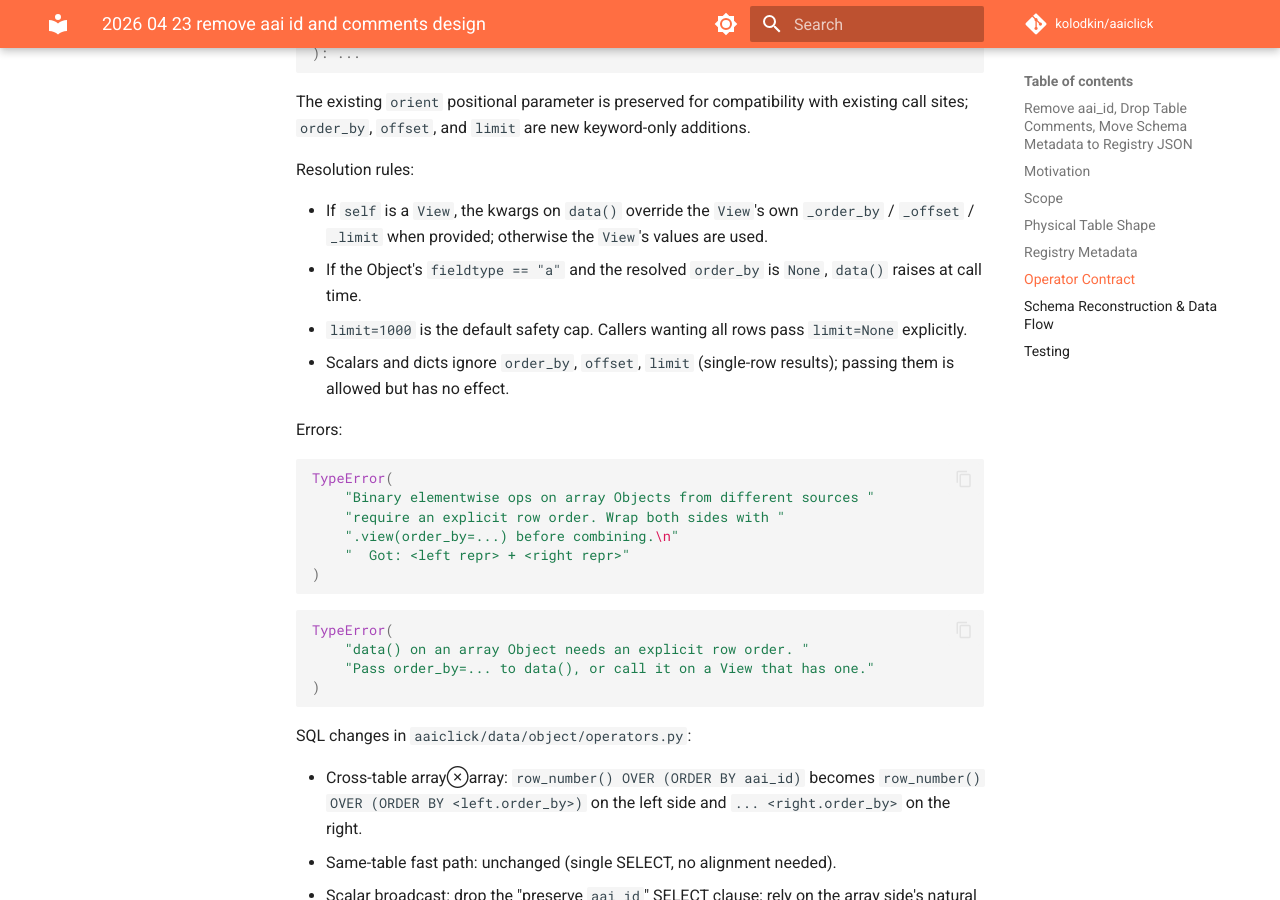
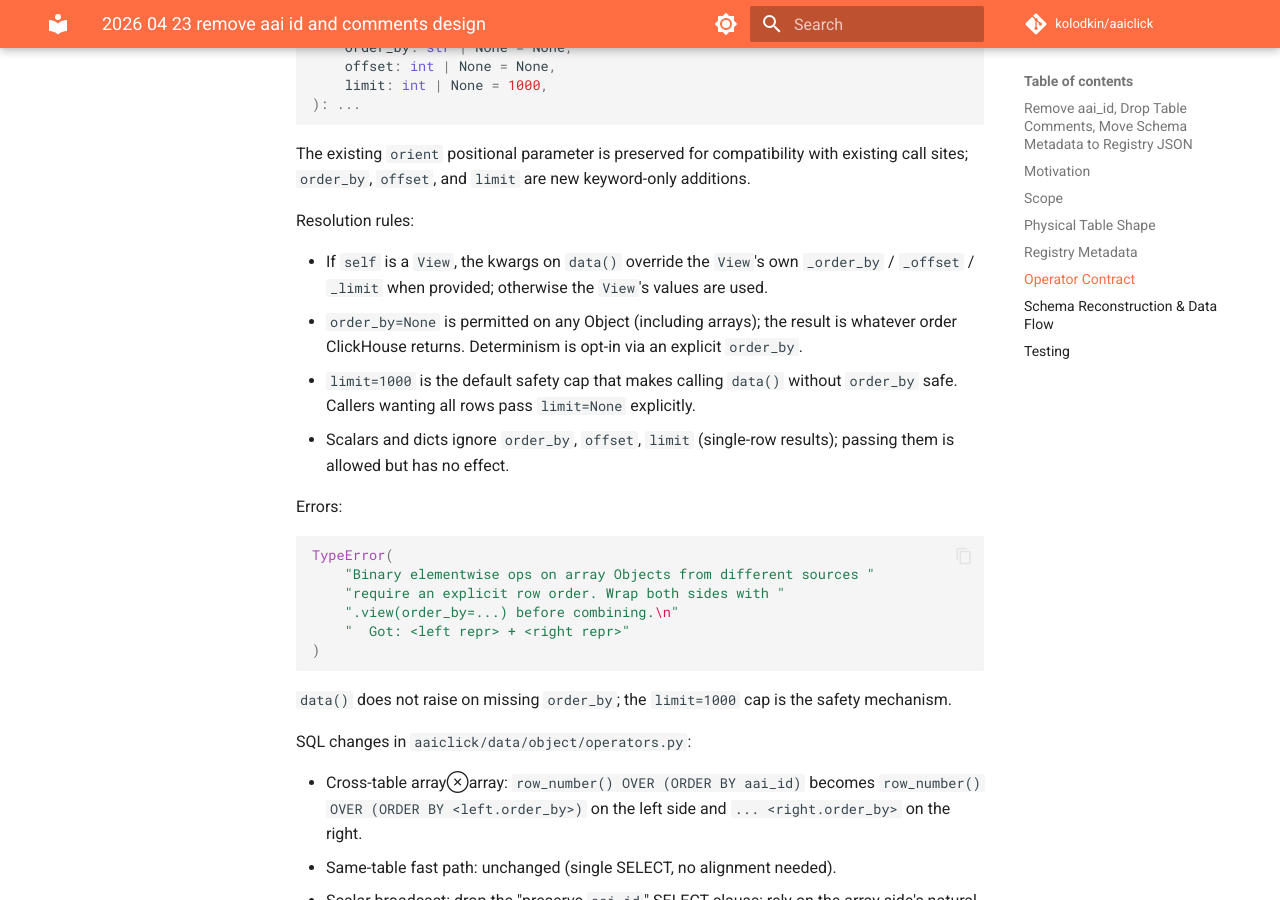
Before and after one commit to kolodkin/aaiclick, an MkDocs documentation site: the page built from docs/superpowers/specs/2026-04-23-remove-aai-id-and-comments-design.md, in a window 1280 px wide and 900 px high, scrolled down 3834 px. Built offline with MkDocs 1.6.1 and Material for MkDocs 9.7.7, drawn with Linux system fonts in a browser that asks for light colours; comment, search, counter and statistics services are not loaded; some of the changed text lies outside the part shown.

Commit message:
refactor: data() defaults order_by=None, relies on limit=1000 for safety
Loosens the data() contract from the prior spec — order_by defaults to
None on all Objects (arrays included). Determinism is opt-in; the
limit=1000 default is the safety cap that makes calling data() without
an explicit order safe. Binary cross-table op contract is unchanged.

````diff
--- a/docs/superpowers/specs/2026-04-23-remove-aai-id-and-comments-design.md
+++ b/docs/superpowers/specs/2026-04-23-remove-aai-id-and-comments-design.md
@@ -18,7 +18,7 @@ In scope:
 - Drop ClickHouse `COMMENT` clauses from `CREATE TABLE` DDL.
 - Add a `schema_json` column to the SQL `table_registry`, holding the full schema as a Pydantic-serialized JSON document.
 - Make schema reconstruction read from the registry JSON instead of `system.columns` + COMMENT YAML.
-- Tighten the operator contract: binary elementwise ops between two array Objects from different sources, and `.data()` on an array Object, both require an explicit `View(order_by=...)`. Detection happens at call time.
+- Tighten the operator contract: binary elementwise ops between two array Objects from different sources require an explicit `View(order_by=...)` on both sides, detected at call time. `.data()` gains keyword-only `order_by`, `offset`, and `limit` parameters (with `limit=1000` as a safety default) so callers can read rows from any Object without building a `View`.
 
 Out of scope (explicitly):
 
@@ -106,7 +106,7 @@ The registry is authoritative for schema reads. There is no second `ALTER`-time
 | Operation                                          | Requires explicit `order_by`?        |
 |----------------------------------------------------|--------------------------------------|
 | `a + b` (two array Objects, different sources)     | Yes — both sides as `View(order_by)` |
-| `array_obj.data()`                                 | Yes — passed to `data()` or from View|
+| `array_obj.data()`                                 | No — defaults to `None`; safety cap is `limit=1000` |
 | `a + a` (same Object, or same-table fast path)     | No                                   |
 | `array_obj + scalar_obj` (broadcast)               | No                                   |
 | Aggregations producing arrays                      | No                                   |
@@ -131,8 +131,8 @@ The existing `orient` positional parameter is preserved for compatibility with e
 Resolution rules:
 
 - If `self` is a `View`, the kwargs on `data()` override the `View`'s own `_order_by` / `_offset` / `_limit` when provided; otherwise the `View`'s values are used.
-- If the Object's `fieldtype == "a"` and the resolved `order_by` is `None`, `data()` raises at call time.
-- `limit=1000` is the default safety cap. Callers wanting all rows pass `limit=None` explicitly.
+- `order_by=None` is permitted on any Object (including arrays); the result is whatever order ClickHouse returns. Determinism is opt-in via an explicit `order_by`.
+- `limit=1000` is the default safety cap that makes calling `data()` without `order_by` safe. Callers wanting all rows pass `limit=None` explicitly.
 - Scalars and dicts ignore `order_by`, `offset`, `limit` (single-row results); passing them is allowed but has no effect.
 
 Errors:
@@ -146,12 +146,7 @@ TypeError(
 )
 ```
 
-```python
-TypeError(
-    "data() on an array Object needs an explicit row order. "
-    "Pass order_by=... to data(), or call it on a View that has one."
-)
-```
+`data()` does not raise on missing `order_by`; the `limit=1000` cap is the safety mechanism.
 
 SQL changes in `aaiclick/data/object/operators.py`:
 
@@ -191,7 +186,7 @@ Touched call sites:
 
 Documentation updates:
 
-- `docs/object.md` — remove the order-preservation-via-`aai_id` section; document the explicit `View(order_by=...)` contract for cross-table operators and `.data()`.
+- `docs/object.md` — remove the order-preservation-via-`aai_id` section; document the explicit `View(order_by=...)` contract for cross-table operators and the new `data(order_by=, offset=, limit=)` kwargs (including the `limit=1000` safety default).
 - `docs/data_context.md` — update the schema-storage description to reference `table_registry.schema_json`.
 - `docs/glossary.md` — remove the `aai_id` entry.
 - `docs/lineage_implementation_plan.md`, `docs/insert_advisory_lock.md` — remove `aai_id` references.
@@ -207,7 +202,7 @@ New / updated test files:
 - `aaiclick/data/object/test_schema.py` — schema reconstruction reads from the registry, not `system.columns`; missing registry row raises a clear error.
 - `aaiclick/data/test_data_context.py` — `create_object` emits DDL without `aai_id`/COMMENTs; the registry row is inserted with correct `schema_json`; `aai_id` is no longer reserved.
 - `aaiclick/data/object/test_arithmetic.py` (and the other operator test files) — extend with the contract: cross-table `a + b` without Views raises `TypeError` at call time; with Views, `a.view(order_by=...) + b.view(order_by=...)` produces correctly aligned results; same-table fast path still works without Views; scalar broadcast still works without Views; aggregations still work.
-- The test file covering `.data()` on Objects — `array_obj.data()` raises; `array_obj.data(order_by="...")` succeeds; `array_obj.view(order_by=...).data()` succeeds; the `limit=1000` default caps result row count; `array_obj.data(order_by=..., limit=None)` returns all rows; `View` values for `order_by`/`offset`/`limit` are overridden when kwargs are passed to `data()`; scalar and dict `.data()` work without any kwargs.
+- The test file covering `.data()` on Objects — `array_obj.data()` succeeds and returns at most 1000 rows in arbitrary order (no ordering required); `array_obj.data(order_by="...")` returns rows in the specified order; `array_obj.view(order_by=...).data()` succeeds; `array_obj.data(limit=None)` returns all rows; `View` values for `order_by`/`offset`/`limit` are overridden when kwargs are passed to `data()`; scalar and dict `.data()` work without any kwargs.
 - `aaiclick/orchestration/migrations/versions/<new>_add_schema_json_to_table_registry.py` — Alembic migration adds the `schema_json` column.
 
 SQL patterns are validated with the `chdb-eval` skill: no `ORDER BY aai_id` anywhere; `row_number() OVER (ORDER BY <user_order>)` in cross-table operator SQL; `ORDER BY tuple()` in `CREATE TABLE` for tables without a user-supplied order key.
````
